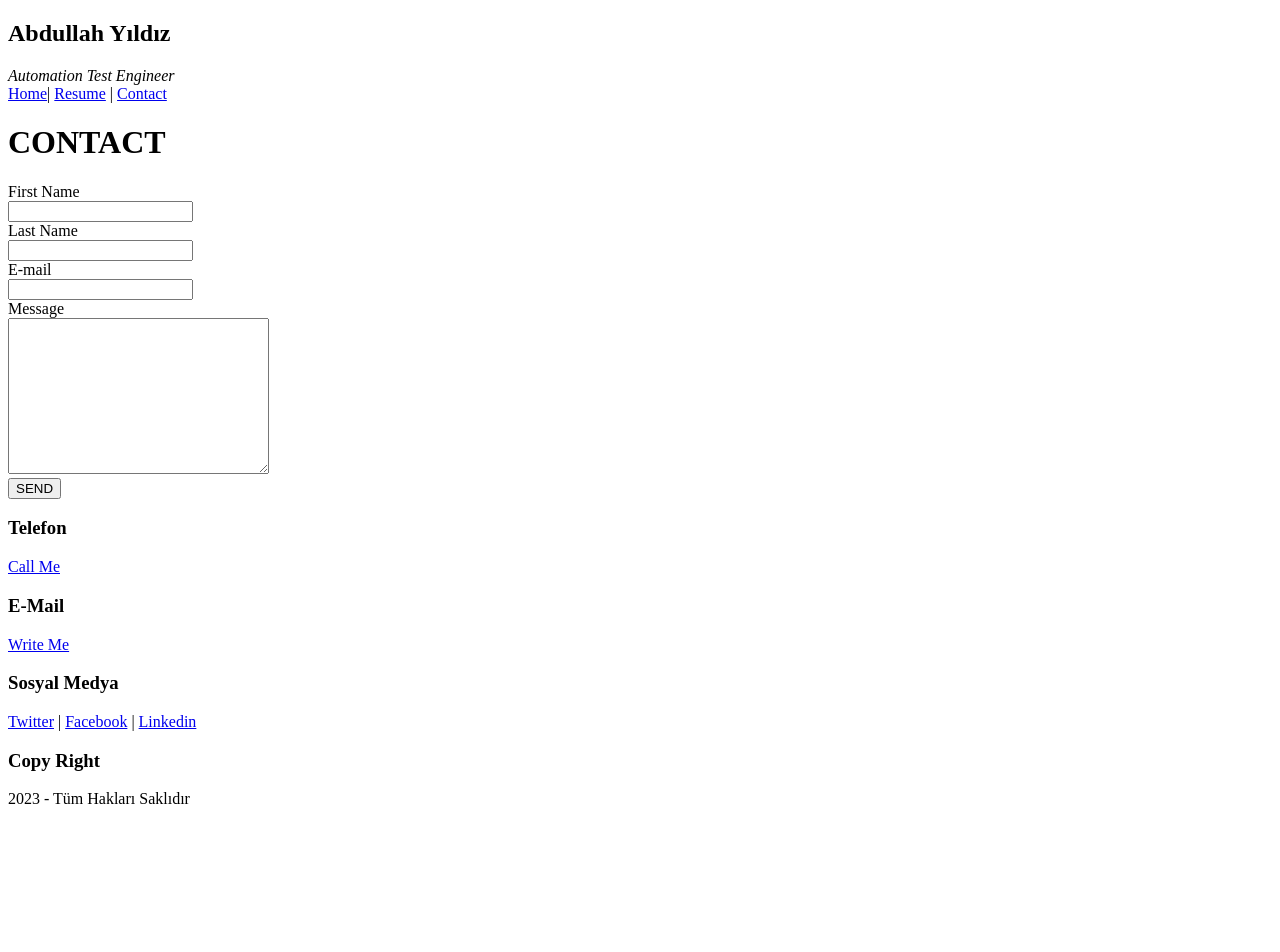
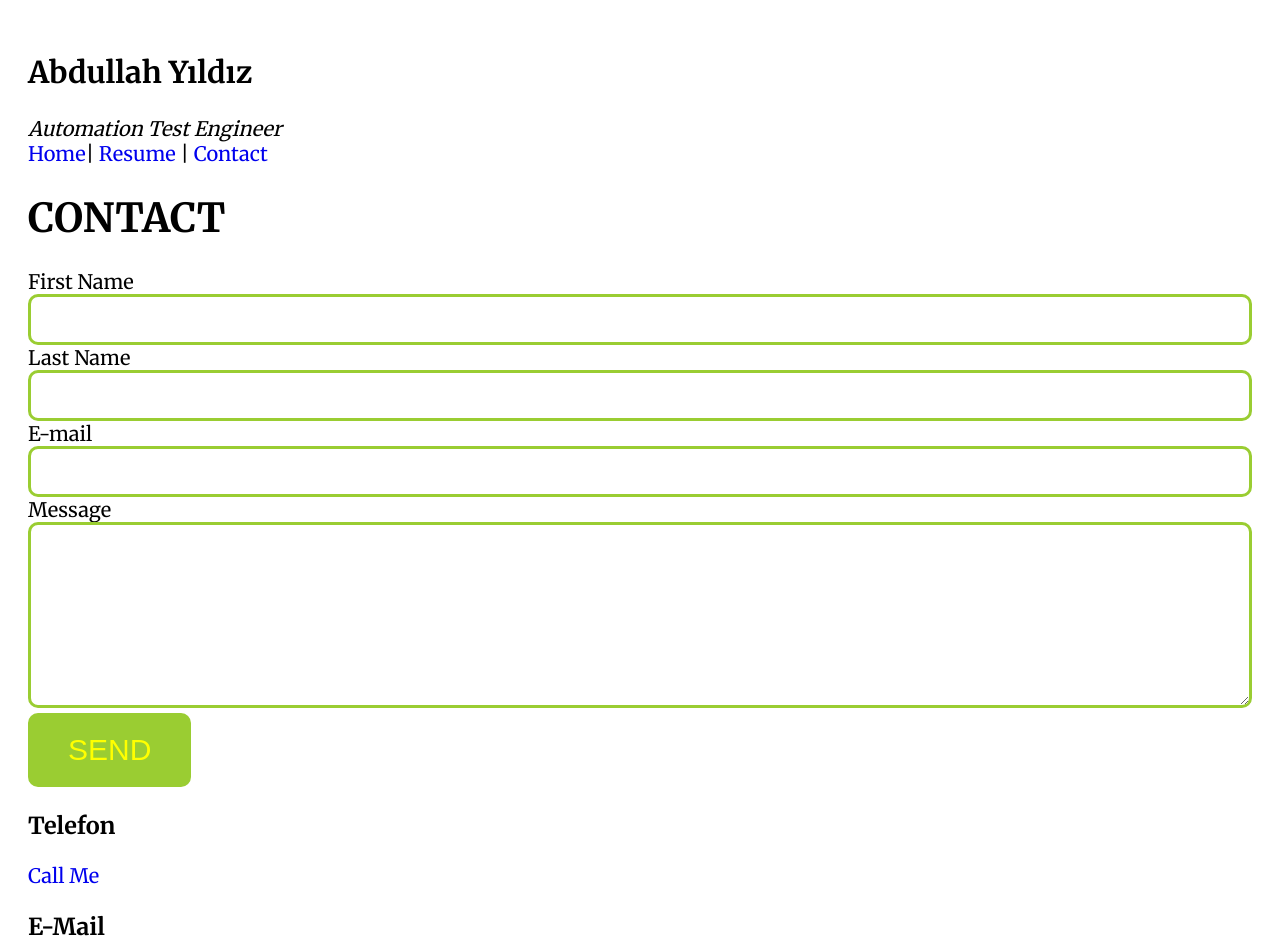
Before and after one commit to abdullahyildiz52/HTML-My-Resume-, a plain HTML site: page contact.html in a window 1280 px wide. Shown: the top 952 px of the page. Before the commit the page ends 824 px from the top, so only its background shows below. Drawn offline with Linux system fonts and the light colour scheme.

Commit message:
css giriş yapıldı

```diff
--- a/contact.html
+++ b/contact.html
@@ -6,6 +6,7 @@
     <meta http-equiv="X-UA-Compatible" content="IE=edge">
     <meta name="viewport" content="width=device-width, initial-scale=1.0">
     <title>Home Page</title>
+    <link rel="stylesheet" href="css/style.css">
 </head>
 
 <body>
@@ -45,7 +46,7 @@
                         </div>
                         <textarea name="message" id="" cols="30" rows="10"></textarea> <br>
 
-                        <input type="button" value="SEND">
+                        <button type="submit">SEND</button>
 
                     </form>
                 </div>
--- /dev/null
+++ b/css/style.css
@@ -0,0 +1,31 @@
+@import url('https://fonts.googleapis.com/css2?family=Merriweather:wght@300;400;700;900&display=swap');
+
+body {
+    font-family: 'Merriweather',serif; /* google fonttan css rules olarak aldık */
+    padding: 20px;
+    font-size: 20px;
+}
+* {
+    box-sizing: border-box;
+} /* bunu yapmazsak kaymalar oluyor */
+
+a {
+    text-decoration: none;
+
+}
+
+input,textarea {
+border: 3px solid yellowgreen;
+border-radius: 10px;
+width: 100%;
+padding: 15px;
+}
+
+button {
+    border: 10px solid yellowgreen;
+    border-radius: 10px;
+    background-color: yellowgreen;
+    font-size: 30px;
+    color: yellow;
+    padding: 10px 30px;/* ilk parametre ust alt, ikinci sağ-sol uzaklığı belirler */
+}
--- /dev/null
+++ b/css/teststyle.css
@@ -0,0 +1,31 @@
+p {
+    font-size: 30px;
+    color: blueviolet;
+    background-color: rgb(218, 199, 226);
+    text-align: right;
+}
+/*
+div {
+    border: 10px solid rgb(215, 16, 195);
+    width: 20%;
+    text-align: center;
+    background-color: rgb(221, 185, 216);
+    border-radius: 20px;
+    box-shadow: 10px 10px 30px orange ;
+}
+ */
+h1 {
+    text-shadow: -10px 10px 5px gray;
+}
+.container {
+    display: flex;
+    background-color: aqua;
+    padding: 10px;
+}
+.container div {
+    background-color: blue;
+    width: 160px;
+    height: 160px;
+    margin: 10px;
+
+}
```
Also changed, not shown: index.html (+1 -0 lines), resume.html (+1 -0 lines), test.html (+9 -2 lines).
